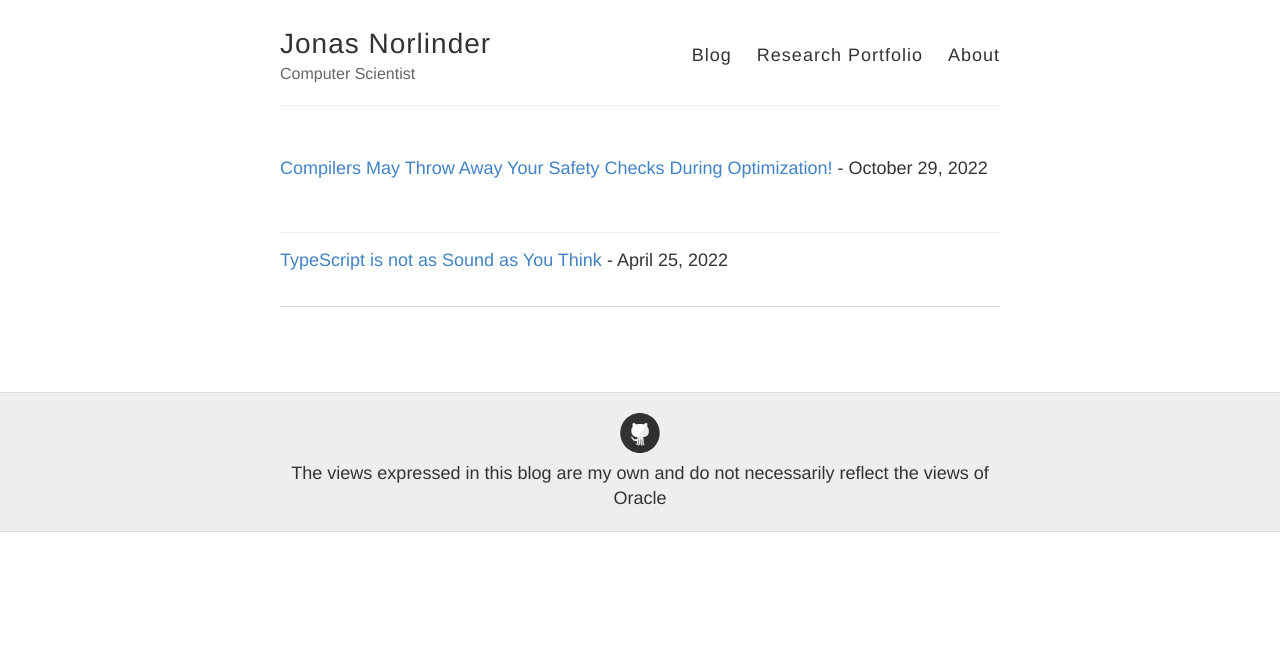
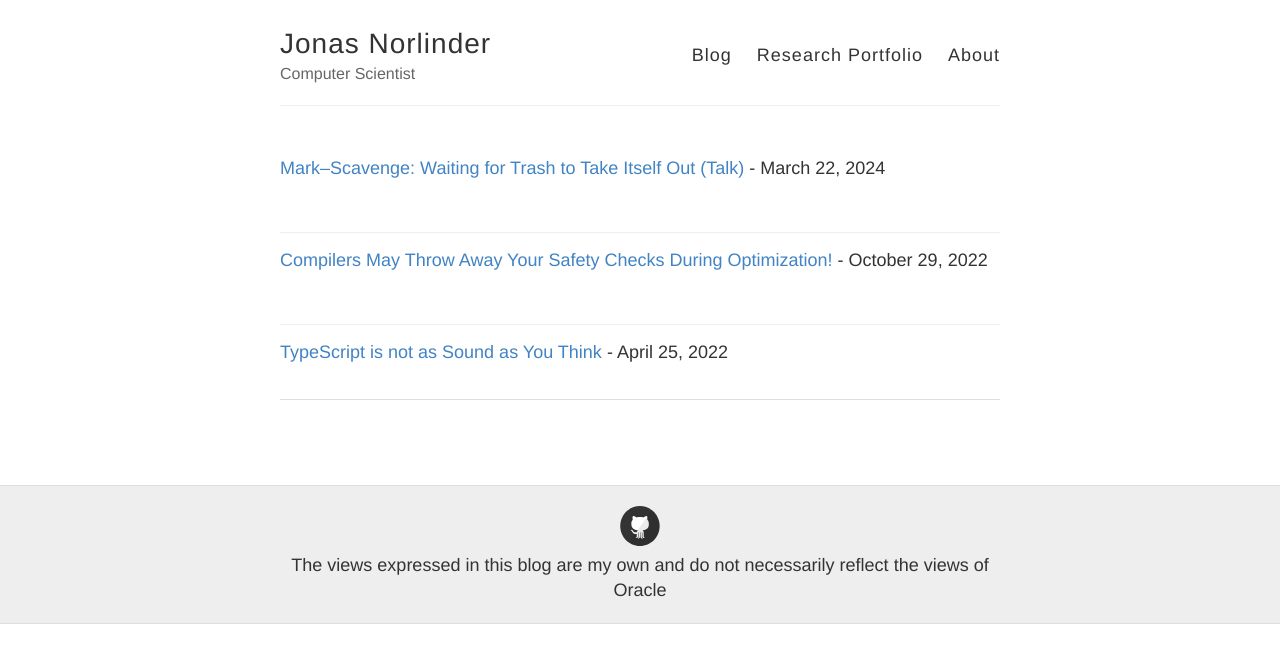
Before and after one commit to JonasNorlinder/jonasnorlinder.github.io, a Jekyll site: the page built from index.html, in a window 1280 px wide. Shown: the top 663 px of the page. Built offline with Jekyll 4.4.1, drawn with Linux system fonts in a browser that asks for light colours; the list of posts is cut into pages by our own code.

Commit message:
Add youtube to mark scavenge

```diff
--- /dev/null
+++ b/_includes/redirect.html
@@ -0,0 +1 @@
+<script>window.location.replace("{{ include.url }}");</script>
--- /dev/null
+++ b/_posts/2024-03-22-Mark-Scavenge.md
@@ -0,0 +1,6 @@
+---
+title: "Mark–Scavenge: Waiting for Trash to Take Itself Out (Talk)"
+layout: post
+---
+
+[https://www.youtube.com/watch?v=0T5dxgmSk6c](https://www.youtube.com/watch?v=0T5dxgmSk6c)
```
Also changed, not shown: about.md (+1 -1 lines).
